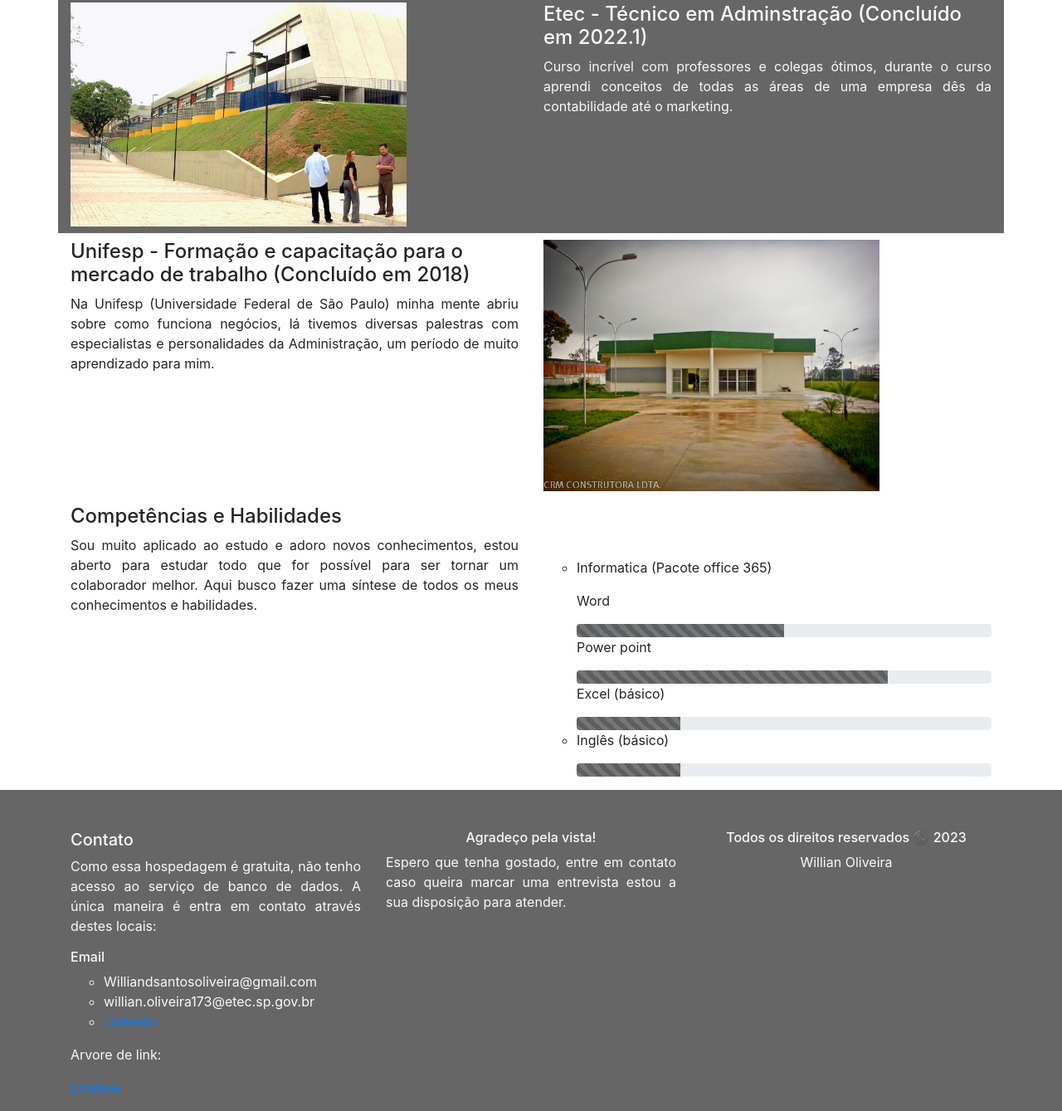
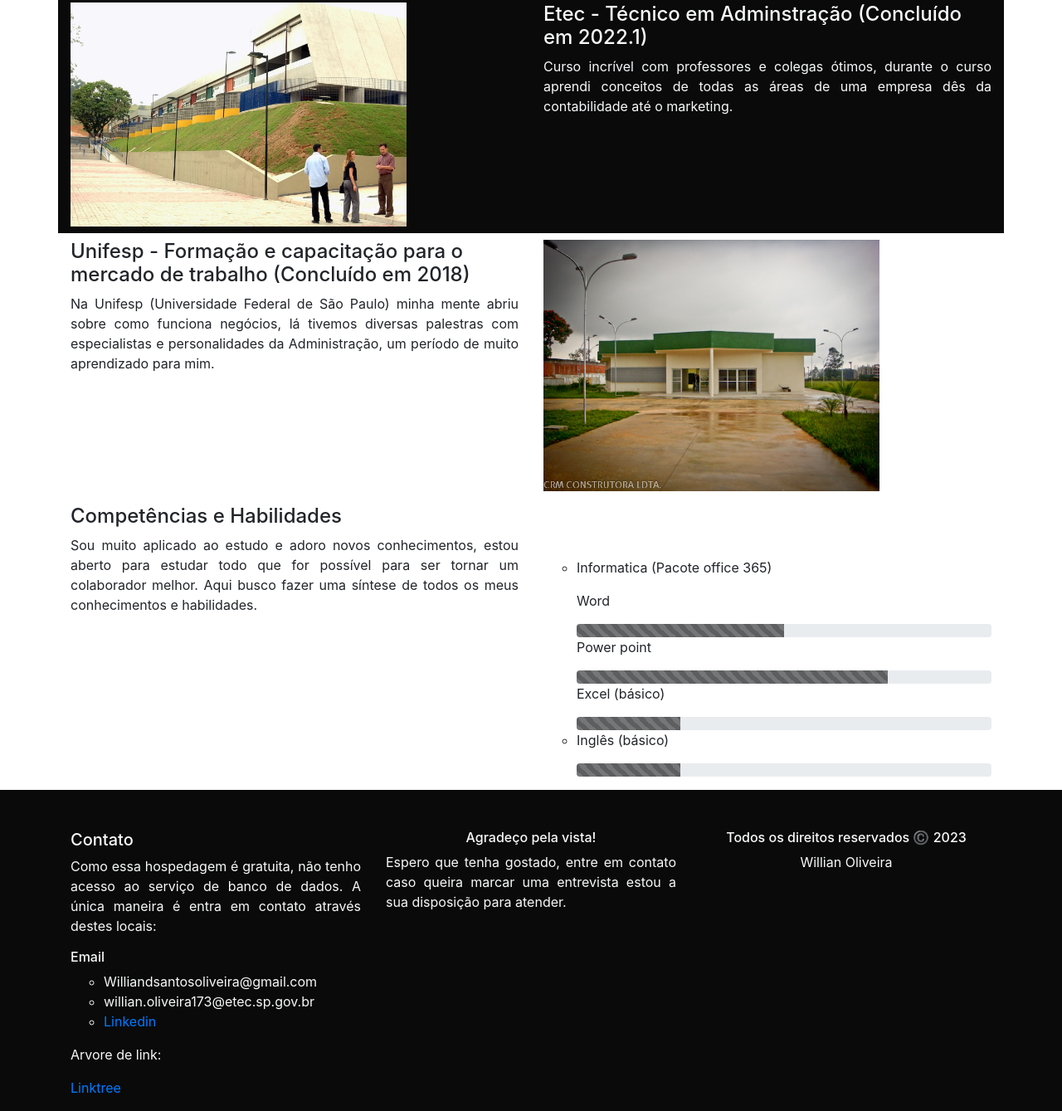
Before and after one commit to vv1ll14n/curriculo-online, a plain HTML site: page index.html in a window 1280 px wide. Shown: the part 2454-3793 px from the top of the page at 83% size. Drawn offline with nearby package versions, Linux system fonts and the light colour scheme.

Commit message:
att cor 2

```diff
--- a/index.html
+++ b/index.html
@@ -175,7 +175,7 @@
                     </div>
 
                 </div>
-                <div class="row mt-3 bg-dark">
+                <div class="row mt-3 cor-de-fundo">
                     <div class="col-xl-6 mt-2">
                         <img src="CEU.jpg" alt="" class="w-75 h-100 pb-2">
                     </div>
@@ -244,7 +244,7 @@
                 </div>
             </div>
         </section>
-        <footer class="bg-dark w-100 text-light">
+        <footer class="cor-de-fundo w-100 text-light">
             <div class="container">
                 <div class="row">
                     <div class="col-xl-4">
--- a/style.css
+++ b/style.css
@@ -18,7 +18,9 @@ p{
 ul{
     list-style: circle;
 }
-
+.cor-de-fundo{
+    background-color: rgba(0, 0, 0, 0.959);
+}
 
 /**estilizando o bootstrap*
 nav.navbar-transparente {
```
Also changed, not shown: contato.html (+1 -1 lines).
